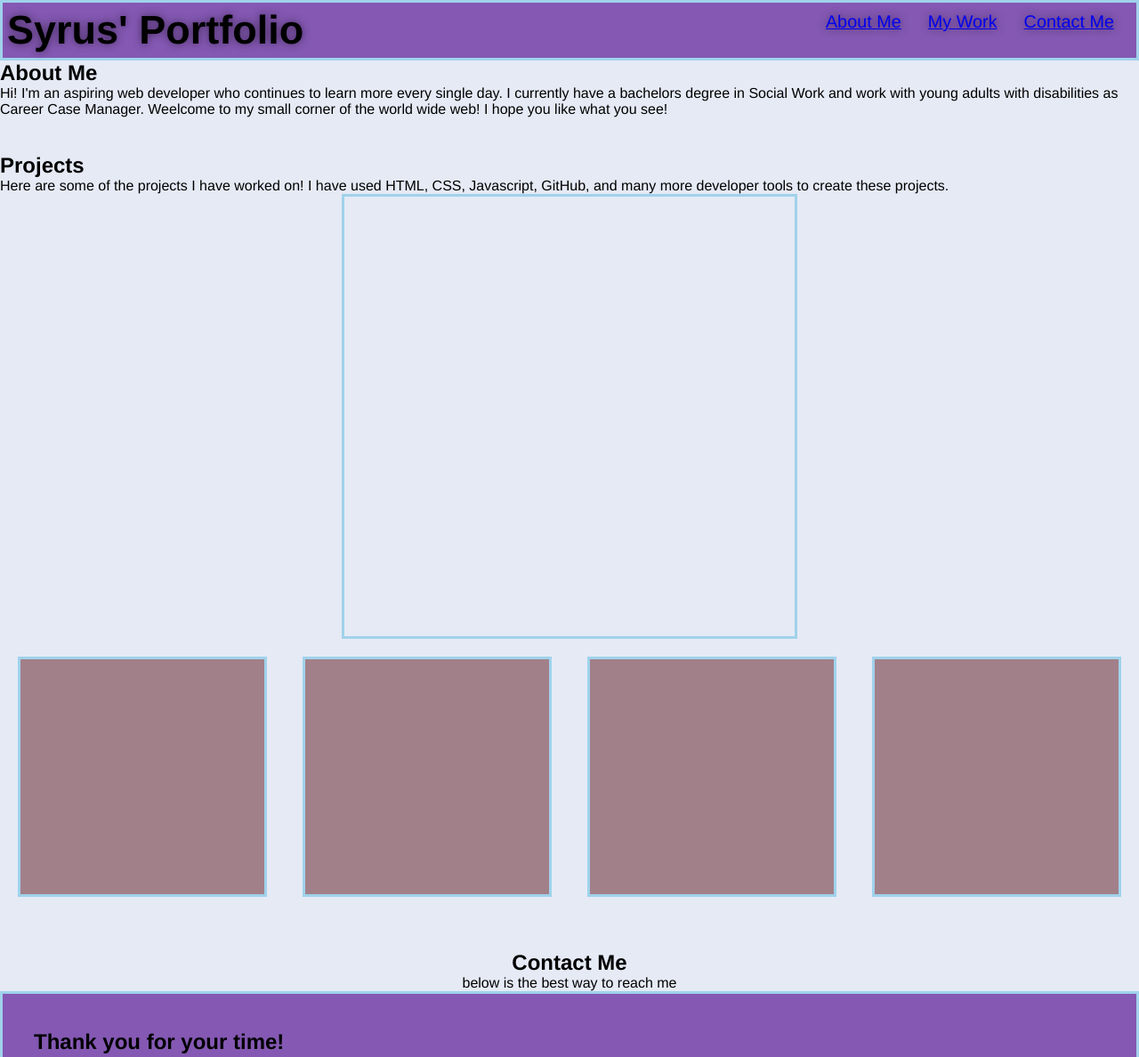
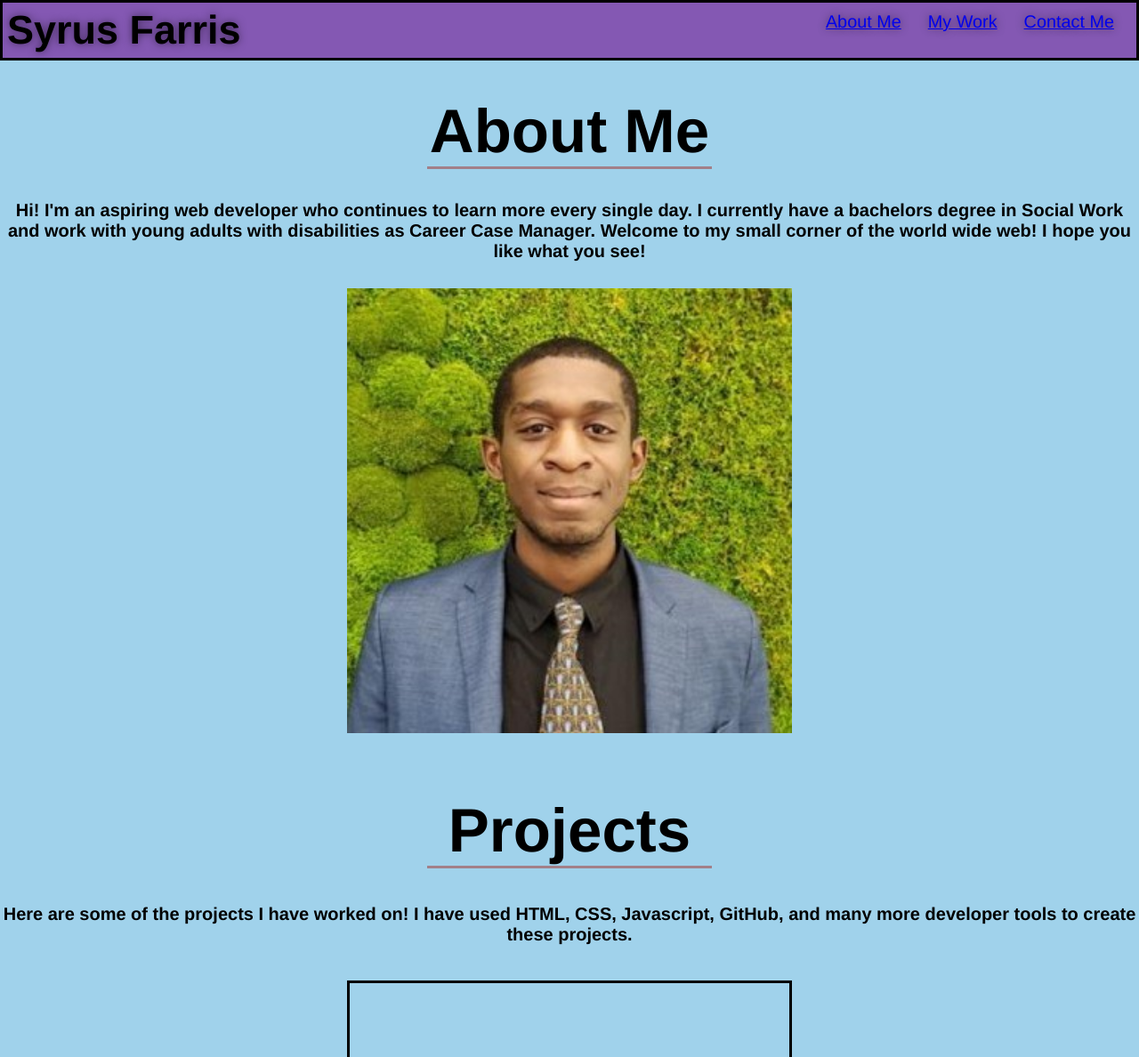
Before and after one commit to SyrusFarris/Syrus-Portfolio, a plain HTML site: page index.html in a window 1280 px wide. Shown: the top 1188 px of the page at 89% size. Drawn offline with Linux system fonts and the light colour scheme.

Commit message:
basic template for portfolio complete

```diff
--- a/assets/css/styles.css
+++ b/assets/css/styles.css
@@ -11,11 +11,13 @@
     box-sizing: border-box;
 }
 body {
-    background-color: var(--freeze-purple);
+    background-color: var(--ice-cold);
     font-family: Helvetica, Arial, sans-serif;
 }
+
+/* Header Section Start */
 header {
-    border: 3px solid var( --ice-cold);
+    border: 3px solid black;
     padding: 5px;
     background-color: var( --purple-pain);
     display: flex;
@@ -49,46 +51,96 @@ header nav ul li a {
     font-size: 1.55vw;
     text-shadow: 0 0 10px rgba(0, 0, 0, 0.5);
 }
-.project-section {
+/* Header Section End */
+
+.flex-row {
+    text-align: center;
+    display: flex;
+    margin: 0 auto 35px auto;
+    width: 25%;
+    font-size: 46px;
+    justify-content: center;
+    border-bottom: 3px solid;
+    border-color: var( --heavy-purple);
+}
+.section-text {
+    font-size: 20px;
+    font-weight: bold;
+    text-align: center;
+}
+
+/* About Me Section Start */
+.about-me {
     margin: 40px 0 40px 0;
-    justify-content: space-evenly;
+    justify-content: center;
     width: 100%;
+    display: flex;
+    flex-wrap: wrap;
+}
+.about-img {
+    justify-content: center;
+    display: flex;
+    margin: 30px auto 30px auto;
+    width: 30%;
+}
+
+/* About Me Section End */
+
+/* Projects Section Start */
+.project-section p {
+    margin: 40px 0 40px 0;
+    justify-content: center;
+    width: 100%;
+    display: flex;
+    flex-wrap: wrap;
+
 }
 .main-project {
-    border: 3px solid var( --ice-cold);
-    width: 40%;
+    border: 3px solid black;
+    width: 500px;
     height: 500px;
-    margin: 0 auto;
+    margin: 0 auto 30px auto;
     display: flex;
     flex-wrap: wrap;
-    justify-content: space-around;
+    align-items: center;
+    flex: 1;
 }
 .test {
     width: 100%;
     margin: 0 auto;
     display: flex;
     flex-wrap: wrap;
-    justify-content: space-around;
+    justify-content: space-between;
+    flex: 1;
 }
 .project {
-    border: 3px solid var( --ice-cold);
-    width: 270px;
-    height: 270px;
-    margin: 20px;
+    border: 3px solid black;
+    width: 500px;
+    height: 500px;
+    margin: auto;
     background: var(--heavy-purple);
     display: flex;
     flex: wrap;
-    flex: 1;
     justify-content: center;
     flex-direction: row;
     float: left;
 }
+/* Project Section End */
+
+/* Contact Section Start */
 .contact-me{
     display: block;
     text-align: center;
+    margin: 30px auto;
+    font-size: 25px;
+    font-weight: bold;
 }
+
+/* Contact Section End */
+
+/* Footer Start */
 footer {
-    border: 3px solid var( --ice-cold);
+    border: 3px solid black;
     padding: 5px;
     background-color: var( --purple-pain);
     width: 100%;
@@ -96,5 +148,26 @@ footer {
     display: flex;
     flex-wrap: wrap;
     justify-content: space-between;
-
 }
+Footer h2 {
+    font-weight: bold;
+    font-size: 45px;
+    color: black;
+    margin: 0;
+    text-shadow: 0 0 10px rgba(0, 0, 0, 0.5);
+}
+Footer nav ul {
+    padding: 5px;
+    display: flex;
+    flex-wrap: wrap;
+    justify-content: space-between;
+    align-items: center;
+    list-style: none;
+}
+Footer nav ul li a {
+    padding: 10px 15px;
+    font-weight: lighter;
+    font-size: 1.55vw;
+    text-shadow: 0 0 10px rgba(0, 0, 0, 0.5);
+}
+/* Footer End */
--- a/index.html
+++ b/index.html
@@ -4,15 +4,15 @@
 <head>
     <meta charset="UTF-8" />
     <meta name="viewport" content="width=device-width, initial-scale=1.0" />
-    <title>Syrus Farris' Portfolio</title>
+    <title>Syrus Farris</title>
     <link rel="stylesheet" href="./assets/css/styles.css" />
 </head>
 
 <body>
     <!--Navigation-->
- <header>
+ <header id="home">
     <h1>
-        <p>Syrus' Portfolio</p>
+        <p>Syrus Farris</p>
     </h1>
     <nav>
         <ul>
@@ -30,40 +30,77 @@
  </header>
 
     <!-- about me section -->
-    <section id="about-me">
-        <h1>About Me</h1>
+    <section id="about-me" class="about-me">
+        <div class="flex-row">
+            <h1>About Me</h1>
+        </div>
+        <div class="section-text">
             <p>Hi! I'm an aspiring web developer who continues to learn more every single day. I currently have a bachelors degree in
-                Social Work and work with young adults with disabilities as Career Case Manager. Weelcome to my small corner of the world wide web!
+                Social Work and work with young adults with disabilities as Career Case Manager. Welcome to my small corner of the world wide web!
                 I hope you like what you see!
             </p>
+        </div>
+        <div class="about-img">
+            <img src="./assets/img/selfie.jpg.jpg" alt="Headshot" width="500" height="500">
+        </div>
     </section>
 
-    <!-- about me section -->
-    <Section id="projects" class="project-section">
-        <h1>Projects</h1>
+    <!-- project section -->
+    <Section id="my-work" class="project-section">
+        <div class="flex-row">
+            <h1>Projects</h1>
+        </div>
+        <div class="section-text">
             <p>Here are some of the projects I have worked on! I have used HTML, CSS, Javascript, GitHub, and many more developer tools
                 to create these projects.
             </p>
+        </div>
         <div class="main-project"></div>
         <div class="test">
             <div class="project"></div>
             <div class="project"></div>
             <div class="project"></div>
             <div class="project"></div>
-        <div>
+        </div>
     </section>
 
-    <!-- about me section -->
-    <section id="contact" class="contact-me">
-        <h1>Contact Me</h1>
-            <p> below is the best way to reach me
+    <!-- contact section -->
+    <section id="contact-me" class="contact-me">
+        <div class="flex-row">
+            <h1>Contact Me</h1>
+        </div>
+        <div>
+            <p>
+                phone: (254) 247-7425
             </P>
+            <p>
+                email: syrusfarris@gmail.com
+            </p>
+        </div>
     </section>
 
 
     <!-- footer section-->
     <footer>
-        <h2> Thank you for your time!</h2>
+        <div class="thank-you">
+            <h2> Thank you for your time!</h2>
+        </div>
+
+        <div class="contact-links">
+            <nav>
+                <ul>
+                    <li>
+                        <a href="#home">Home</a>
+                    </li>
+                    <li>
+                        <a href="#git-hub">Github</a>
+                    </li>
+                    <li>
+                        <a href="#email">Email</a>
+                    </li>
+                </ul>
+            </nav>
+        </div>
     </footer>
 
 </body>
```
Also changed, not shown: assets/img/selfie.jpg.jpg (added).
